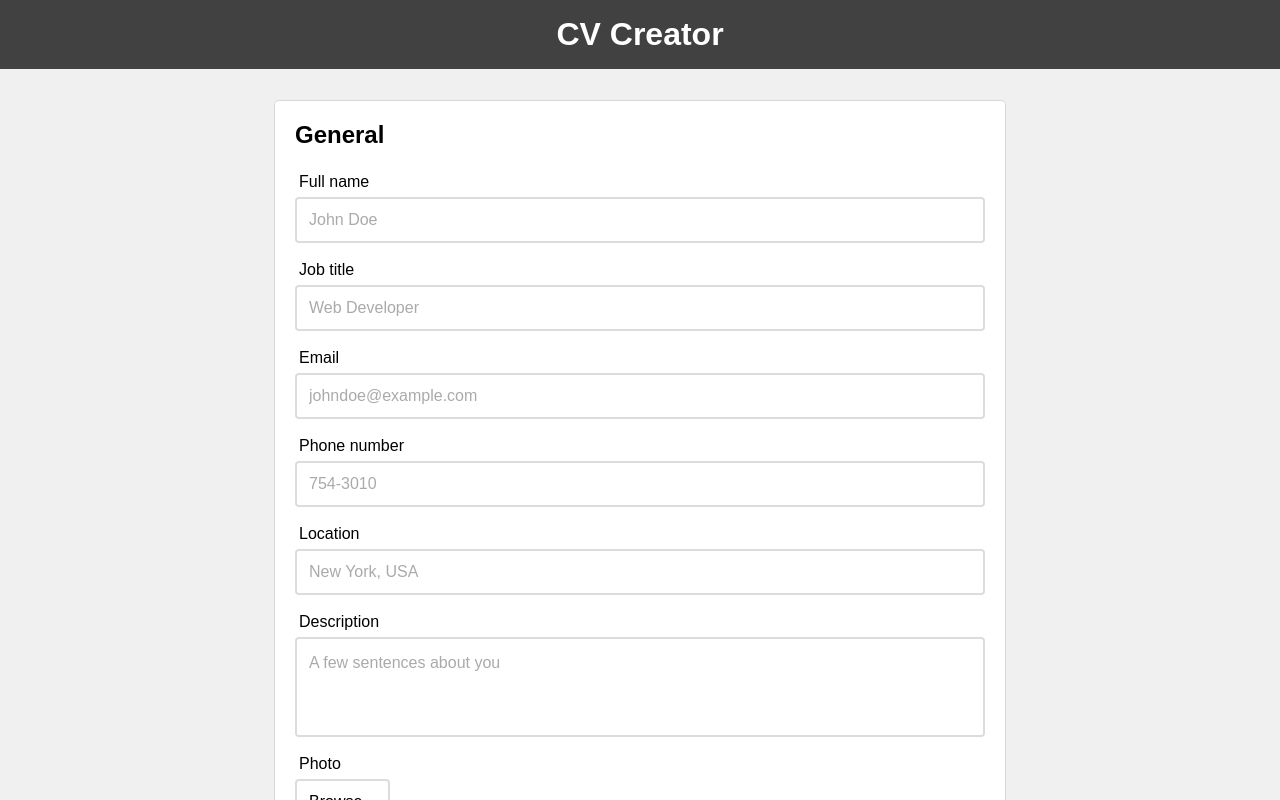
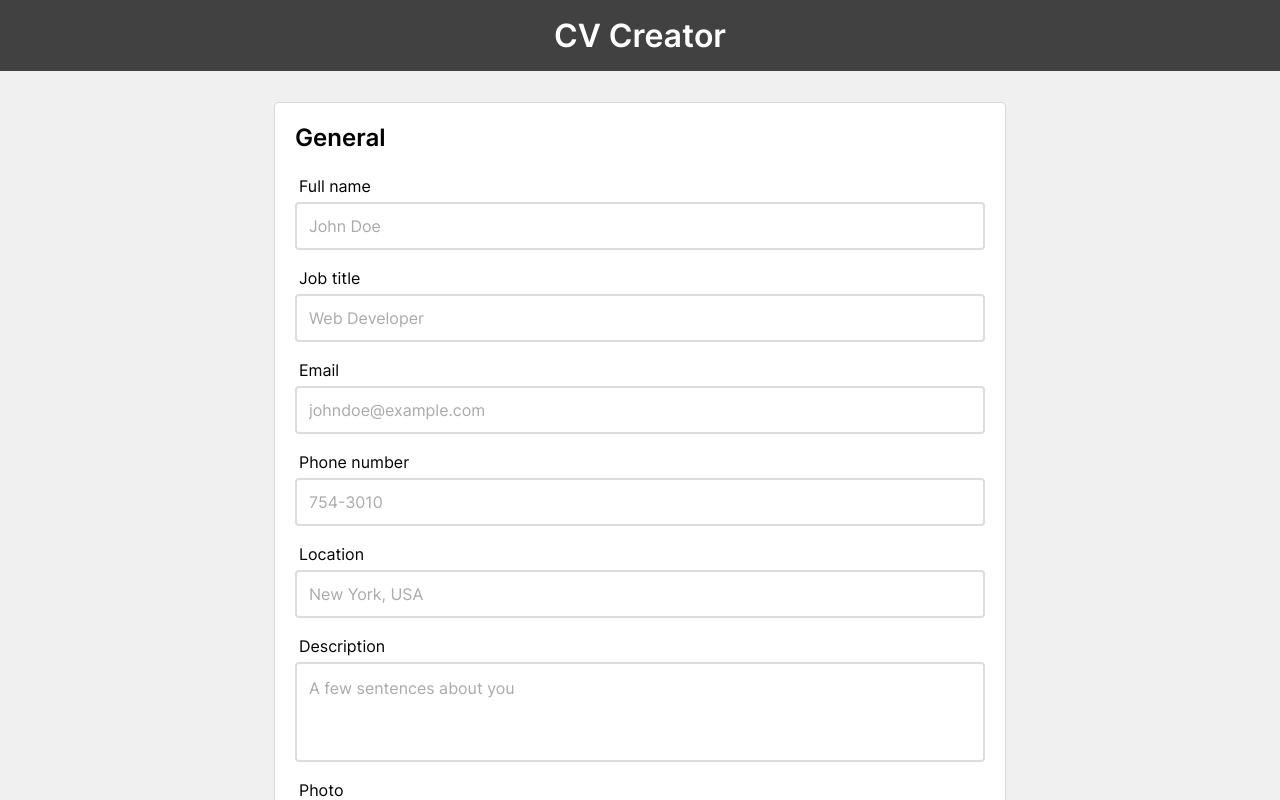
Before and after one commit to nelrnd/react-cv-application, a React (Create React App) app: page / in a window 1280 px wide. Shown: the top 800 px of the page. Built offline with nearby package versions, Linux system fonts and the light colour scheme; what @react-pdf/renderer would draw is missing.

Commit message:
Add Inter as typeface

```diff
--- a/src/styles/App.css
+++ b/src/styles/App.css
@@ -1,3 +1,15 @@
+@font-face {
+  font-family: 'Inter';
+  src: url('../assets/Inter-Regular.ttf');
+  font-weight: 400;
+}
+
+@font-face {
+  font-family: 'Inter';
+  src: url('../assets/Inter-SemiBold.ttf');
+  font-weight: 600;
+}
+
 :root {
   --grey-dk: #414141;
   --grey-lt: #f0f0f0;
@@ -8,7 +20,7 @@
   margin: 0;
   padding: 0;
   box-sizing: border-box;
-  font-family: Arial;
+  font-family: 'Inter', Arial, sans-serif;
 }
 
 html,
--- a/src/styles/Preview.css
+++ b/src/styles/Preview.css
@@ -44,6 +44,7 @@
 .preview-header h1 {
   color: white;
   font-size: 36px;
+  font-weight: 600;
   margin-bottom: 6px;
 }
 
```
